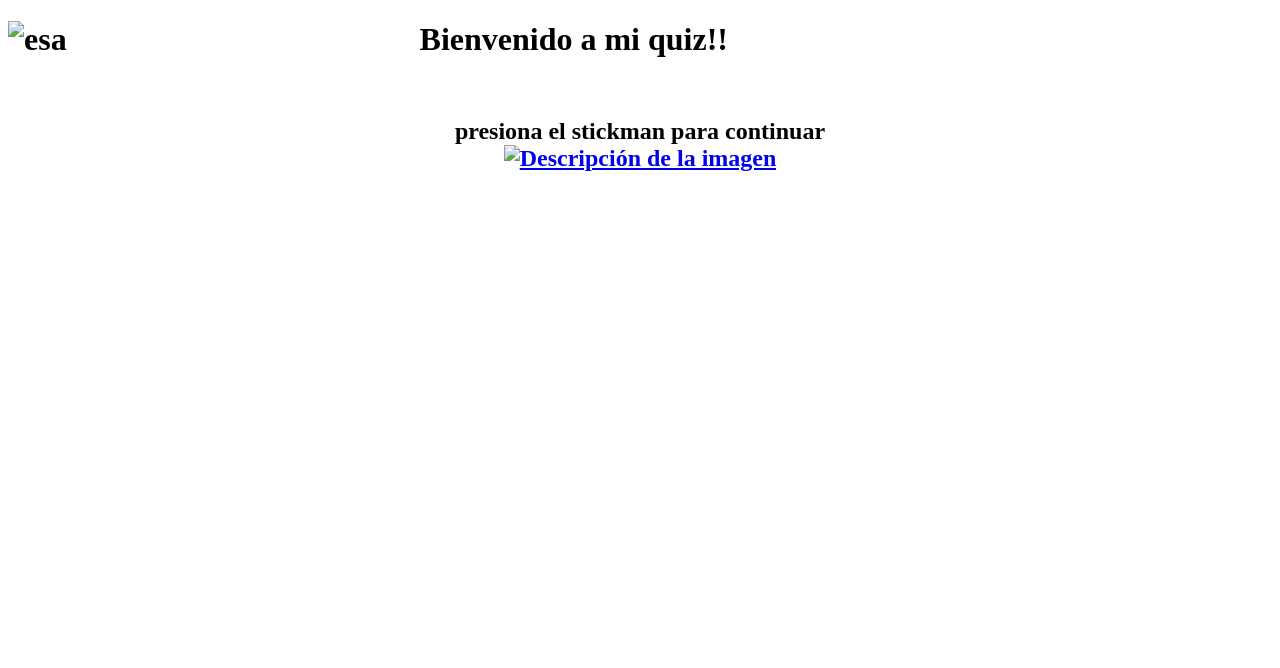
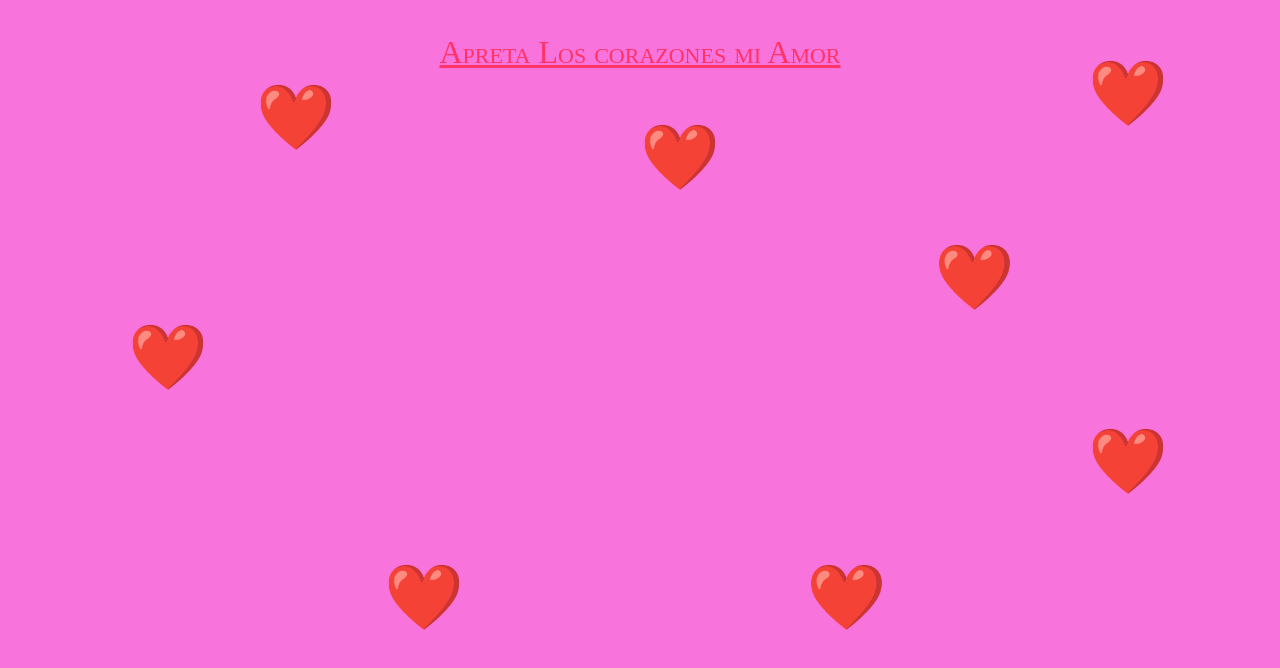
Before and after one commit to HernanProtolongo/HernanProtolongo.github.io, a plain HTML site: page index.html in a window 1280 px wide. Drawn offline with Linux system fonts and the light colour scheme.

Commit message:
Update index.html

```diff
--- a/index.html
+++ b/index.html
@@ -2,36 +2,130 @@
 <html lang="es">
 <head>
     <meta charset="UTF-8">
-    <meta http-equiv="X-UA-Compatible" content="IE=edge">
     <meta name="viewport" content="width=device-width, initial-scale=1.0">
-    <link rel="stylesheet" href="inicio.php">
-    <link rel="stylesheet" href="estilo.css">
-    <title>Mi Juego</title>
+    <title>Corazones Interactivos</title>
+    <style>
+        body {
+            background-color: #f874dc;
+            display: flex;
+            flex-direction: column;
+            align-items: center;
+            justify-content: start;
+            height: 100vh;
+            margin: 0;
+            position: relative;
+            overflow: hidden;
+        }
+        h1 {
+            font: small-caps 200%/200% serif;
+            text-decoration-line: underline;
+            margin-top: 20px;
+            font-size: 2em;
+            color: #ff3366;
+            text-align: center;
+        }
+        .heart {
+            font-size: 4em; /* Reduced size for better fit on mobile */
+            cursor: pointer;
+            position: absolute;
+        }
+        .heart img {
+            width: 100px;
+            height: auto;
+        }
+        .hidden-image {
+            display: none;
+            position: absolute;
+            width: 80px;
+            height: auto;
+            z-index: 10;
+        }
+        .hidden-message {
+            display: none;
+            position: absolute;
+            top: 50%;
+            left: 50%;
+            transform: translate(-50%, -50%);
+            font-size: 2em;
+            font-weight: bold;
+            color: red;
+            animation: fadeIn 2s infinite;
+            text-align: center;
+        }
+        @keyframes fadeIn {
+            0% { opacity: 0; }
+            50% { opacity: 1; }
+            100% { opacity: 0; }
+        }
+    </style>
 </head>
+
 <body>
+    <h1>Apreta Los corazones mi Amor</h1>
 
+    <div id="hearts-container"></div>
+    <div class="hidden-message" id="congrats-message">Feliz Cumplee Preciosaaaa
+        Te amo 💕💕
+    </div>
 
-    <header class="header10">
-        <h1>
-            <img src="header.png" alt="esa" class="logo-img">
-            <div class="logo2" style="float: right;">                                  </div>
-            <div class="logo3" style="float: right;">                                  </div>
-            <div class="logo5" style="float: right;">Bienvenido a mi quiz!!</div>
+    <script>
+        const heartsContainer = document.getElementById('hearts-container');
+        const congratsMessage = document.getElementById('congrats-message');
+        const totalHearts = 8;
+        let clickedHearts = 0;
 
+        const positions = [
+            { top: '10%', left: '20%' },
+            { top: '7%', left: '85%' },
+            { top: '15%', left: '50%' },
+            { top: '40%', left: '10%' },
+            { top: '30%', left: '73%' },
+            { top: '70%', left: '30%' },
+            { top: '53%', left: '85%' },
+            { top: '70%', left: '63%' }
+        ];
 
-        </h1>
-   <header>
+        const images = [
+            'imagen1.jpeg',
+            'imagen2.jpeg',
+            'imagen3.jpeg',
+            'imagen4.jpeg',
+            'imagen5.jpeg',
+            'imagen6.jpeg',
+            'imagen7.jpeg',
+            'imagen8.jpeg'
+        ];
 
-        <br>
-        <center>
-                <h2>
-                presiona el stickman para continuar
-                <br>
-                <a href="pregunta1.html">
-                <img src="hola.png" alt="Descripción de la imagen">
-            </a>
-                </h2>
-        </center>
+        for (let i = 0; i < totalHearts; i++) {
+            const heart = document.createElement('div');
+            heart.innerHTML = '❤️';
+            heart.className = 'heart';
+            heart.style.top = positions[i].top;
+            heart.style.left = positions[i].left;
+            heart.addEventListener('click', () => {
+                heart.style.visibility = 'hidden';
+                showImage(positions[i].top, positions[i].left, images[i]);
+                clickedHearts++;
+                if (clickedHearts === totalHearts) {
+                    showCongratsMessage();
+                }
+            });
+            heartsContainer.appendChild(heart);
+        }
 
+        function showImage(top, left, imageUrl) {
+            const image = document.createElement('img');
+            image.src = imageUrl;
+            image.className = 'hidden-image';
+            image.style.top = top;
+            image.style.left = left;
+            document.body.appendChild(image);
+            image.style.display = 'block';
+        }
+
+        function showCongratsMessage() {
+            congratsMessage.style.display = 'block';
+        }
+    </script>
 </body>
 </html>
```
